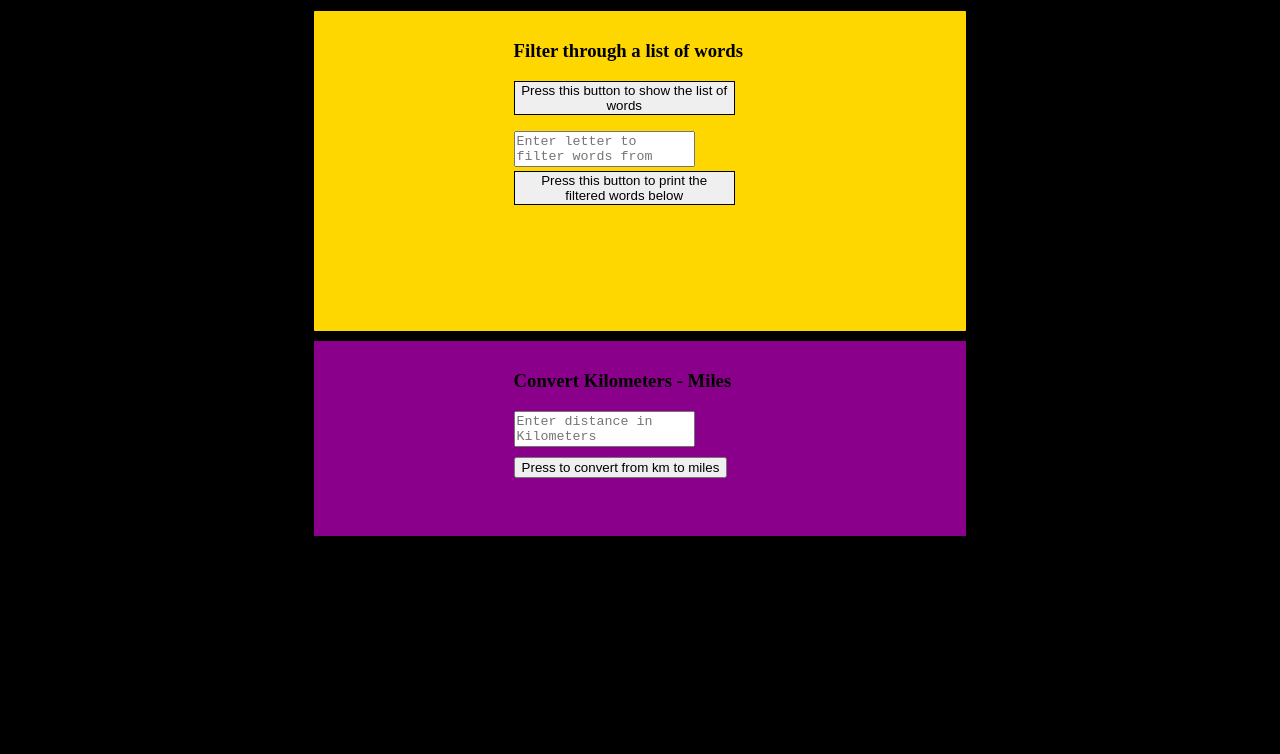
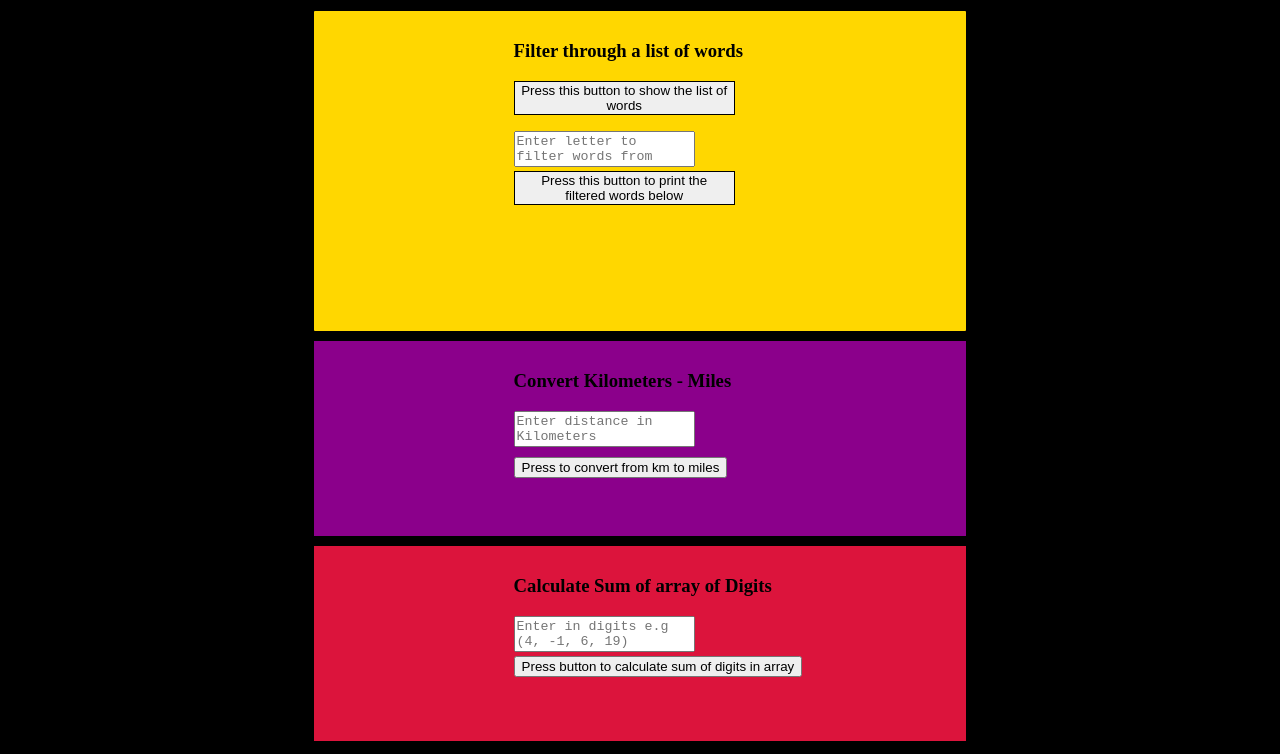
Before and after one commit to abe-calder/javascript-project, a website with bundled scripts: page index.html in a window 1280 px wide. Shown: the part 114-868 px from the top of the page. Before the commit the page ends 800 px from the top, so only its background shows below. Built offline with nearby package versions, Linux system fonts and the light colour scheme.

Commit message:
half of feature

```diff
--- a/index.html
+++ b/index.html
@@ -50,6 +50,17 @@
       </p>
     </div>
   </div>
-
+  <div id="sum-of">
+    <div class="within">
+      <h3>
+        Calculate Sum of array of Digits
+      </h3>
+      <textarea id="sum-of-input" placeholder="Enter in digits e.g (4, -1, 6, 19)"></textarea>
+        <div>
+          <button onclick="printSumOf()">Press button to calculate sum of digits in array</button>
+        </div>
+        <p id="sum-of-output"></p>
+    </div>
+  </div>
 </body>
 </html>
--- a/styles.css
+++ b/styles.css
@@ -62,3 +62,12 @@ textarea {
   margin-left: 30%;
   margin-top: 1%;
 }
+
+#sum-of {
+  background-color: crimson;
+  margin: auto;
+  width: 50%;
+  border: 5px solid;
+  padding: 10px;
+  height: 175px;
+}
--- a/test.js
+++ b/test.js
@@ -72,18 +72,33 @@ function printToMiles() {
 
 
 
-// // Calculate the sum of numbers within an array
-// // Example array
-// let arr = [10, -6, 7, 9, 3, 4.2, -9.1]
+// Calculate the sum of numbers within an array
+// Example array
 
-// function sumOf() {
-//   let sum = 0
-//   for (i = 0; i < arr.length; i++) {
-//     sum += arr[i]
-//   }
-//   console.log(sum)
-// }
-// sumOf()
+
+function sumOf(arr) {
+  let sum = 0
+  for (i = 0; i < arr.length; i++) {
+    sum += arr[i]
+  }
+  console.log(sum)
+}
+
+
+
+function printSumOf() {
+  let sumOfInput = document.getElementById('sum-of-input')
+
+  let sumOfOutput = document.getElementById('sum-of-output')
+
+  let sumOfResults = sumOf(sumOfInput.value)
+
+  sumOfOutput.innerHTML = sumOfResults
+}
+
+
+
+
 
 // // Create a function that reverses an arrary
 // let arr = [9, 17, 6, 3, 6]
```
